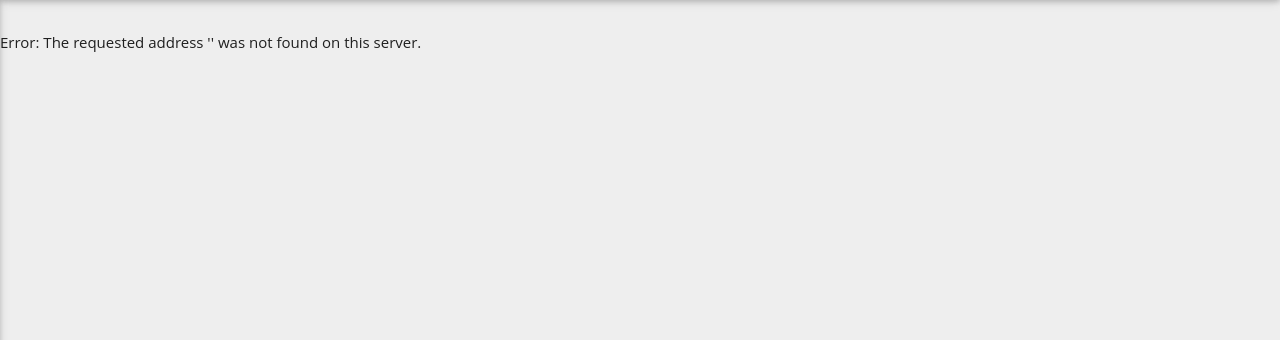
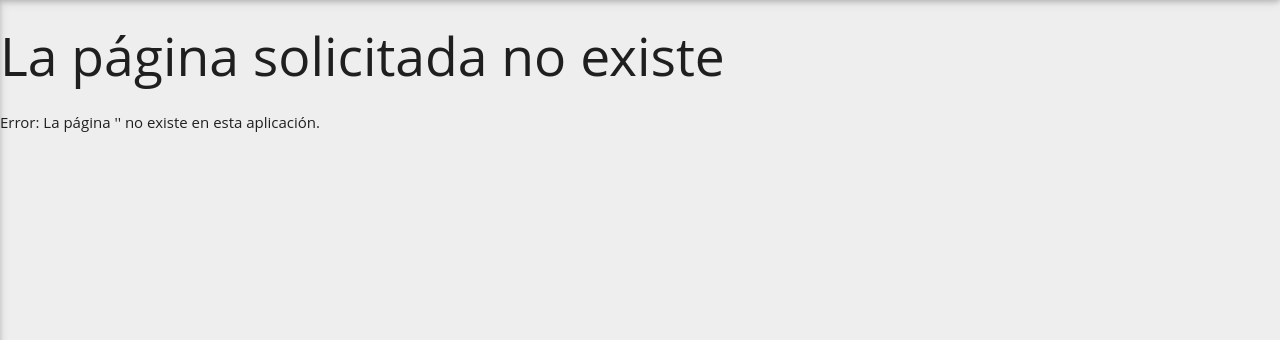
Before and after one commit to renedaniel/giffer, a CakePHP app: the page made by app/View/Errors/error400.ctp in a window 1280 px wide. Shown: the part 110-450 px from the top of the page. Run offline with PHP 8.4 and a stand-in for CakePHP, Linux system fonts and the light colour scheme; the template is opened without the code that fills it, so the values that code supplies are empty; some libraries are stand-ins or nearby versions; some web fonts are replaced.

Commit message:
Cambios de configuración y manejo de errores
Se quita el modo debug y se personalizan los errores 400

```diff
--- a/app/Config/core.php
+++ b/app/Config/core.php
@@ -34,7 +34,7 @@
  * In production mode, flash messages redirect after a time interval.
  * In development mode, you need to click the flash message to continue.
  */
-	Configure::write('debug', 2);
+	Configure::write('debug', 0);
 
 /**
  * Configure the Error handler used to handle errors for your application. By default
--- a/app/View/Errors/error400.ctp
+++ b/app/View/Errors/error400.ctp
@@ -1,24 +1,8 @@
-<?php
-/**
- * CakePHP(tm) : Rapid Development Framework (http://cakephp.org)
- * Copyright (c) Cake Software Foundation, Inc. (http://cakefoundation.org)
- *
- * Licensed under The MIT License
- * For full copyright and license information, please see the LICENSE.txt
- * Redistributions of files must retain the above copyright notice.
- *
- * @copyright     Copyright (c) Cake Software Foundation, Inc. (http://cakefoundation.org)
- * @link          http://cakephp.org CakePHP(tm) Project
- * @package       app.View.Errors
- * @since         CakePHP(tm) v 0.10.0.1076
- * @license       http://www.opensource.org/licenses/mit-license.php MIT License
- */
-?>
-<h2><?php echo $message; ?></h2>
+<h2>La página solicitada no existe</h2>
 <p class="error">
 	<strong><?php echo __d('cake', 'Error'); ?>: </strong>
 	<?php printf(
-		__d('cake', 'The requested address %s was not found on this server.'),
+		__d('cake', 'La página %s no existe en esta aplicación.'),
 		"<strong>'{$url}'</strong>"
 	); ?>
 </p>
```
